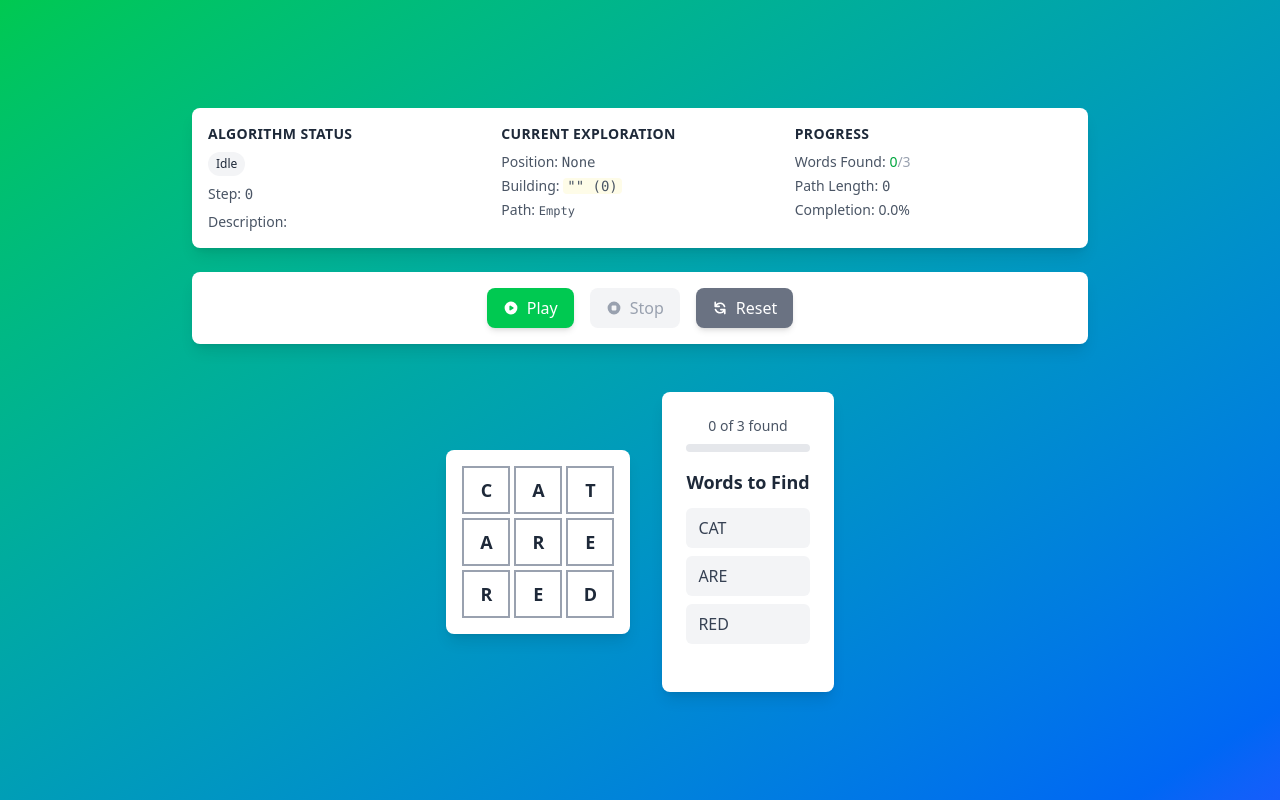
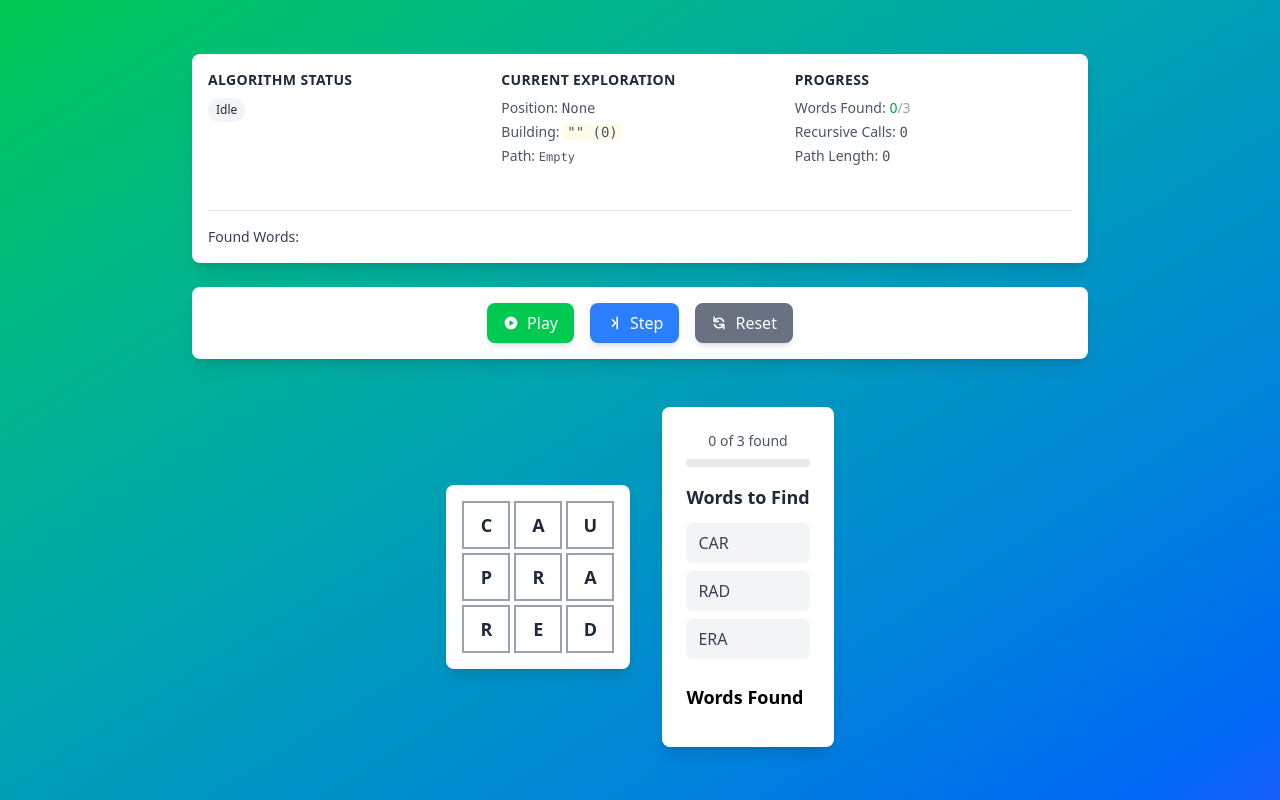
Before and after one commit to tony-montemuro/crossword, a React (Vite) app: page / in a window 1280 px wide. Built offline with nearby package versions, Linux system fonts and the light colour scheme.

Commit message:
improve diagnostics

```diff
--- a/src/App.tsx
+++ b/src/App.tsx
@@ -3,18 +3,17 @@ import WordList from './components/WordList';
 import AlgorithmDiagnostics from './components/AlgorithmDiagnostics';
 import AlgorithmControls from './components/AlgorithmControls';
 import { useAlgorithmState } from './hooks/useAlgorithmState';
-import { AlgorithmController } from './algorithms/AlgorithmController';
 
 function App() {
   const [algorithmState, algorithmActions] = useAlgorithmState();
 
   const testBoard = [
-    ['C', 'A', 'T'],
-    ['A', 'R', 'E'],
+    ['C', 'A', 'U'],
+    ['P', 'R', 'A'],
     ['R', 'E', 'D']
   ];
 
-  const testWords = ['CAT', 'ARE', 'RED'];
+  const testWords = ['CAR', 'RAD', 'ERA'];
 
   return (
     <div className="min-h-screen bg-gradient-to-br from-green-500 to-blue-600 flex flex-col items-center justify-center gap-6 p-8">
--- a/src/algorithms/AlgorithmController.ts
+++ b/src/algorithms/AlgorithmController.ts
@@ -16,16 +16,20 @@ export class AlgorithmController {
         this.actions = actions;
     }
 
-  startAlgorithm(generator: AlgorithmGenerator, speed = 500): void {
+    startAlgorithm(generator: AlgorithmGenerator, speed = 500, isPaused: boolean = false): void {
         this.stop();
 
         this.generator = generator;
         this.speed = speed;
         this.isRunning = true;
-    this.isPaused = false;
+        this.isPaused = isPaused;
 
-    this.actions.start();
+        this.actions.start(isPaused);
+        if (!isPaused) {
             this.executeNextStep();
+        } else {
+            this.stepOnce();
+        }
     }
 
     pause(): void {
@@ -48,25 +52,13 @@ export class AlgorithmController {
         }
     }
 
-  stop(): void {
-    this.isRunning = false;
-    this.isPaused = false;
-
-    if (this.intervalId) {
-      clearTimeout(this.intervalId);
-      this.intervalId = null;
-    }
-
-    this.generator = null;
-  }
-
     reset(): void {
         this.stop();
         this.actions.reset();
     }
 
     stepOnce(): void {
-    if (this.generator && !this.isRunning) {
+        if (this.generator && this.isPaused) {
             const { value, done } = this.generator.next();
 
             if (done) {
@@ -109,11 +101,23 @@ export class AlgorithmController {
         }
     }
 
+    private stop(): void {
+        this.isRunning = false;
+        this.isPaused = false;
+
+        if (this.intervalId) {
+            clearTimeout(this.intervalId);
+            this.intervalId = null;
+        }
+
+        this.generator = null;
+    }
+
     private applyStep(step: AlgorithmStep): void {
-    this.actions.incrementStep();
         this.actions.setDescription(step.description);
 
         if (step.stackVals !== undefined) {
+            this.actions.incrementRecursiveCount();
             this.actions.pushToStacks(step.stackVals);
         }
         if (step.isBacktracking !== undefined) {
--- a/src/components/AlgorithmControls.tsx
+++ b/src/components/AlgorithmControls.tsx
@@ -24,8 +24,12 @@ export default function AlgorithmControls({ state, actions, board, words }: Algo
     }
   };
 
-  const handleStop = () => {
-    controller.stop();
+  const handleStep = () => {
+    if (state.isRunning) {
+      controller.stepOnce();
+    } else {
+      controller.startAlgorithm(algorithmGenerator, 1000, true);
+    }
   };
 
   const handleReset = () => {
@@ -77,22 +81,23 @@ export default function AlgorithmControls({ state, actions, board, words }: Algo
           { getPlayPauseButtonText() }
         </button>
 
-        {/* Stop Button */ }
+        {/* Step Button */ }
         <button
-          onClick={ handleStop }
-          disabled={ !state.isRunning }
+          onClick={ handleStep }
+          disabled={ state.isComplete || (state.isRunning && !state.isPaused) }
           className={ `
-                        flex items-center gap-2 px-4 py-2 rounded-lg font-medium transition-all duration-200
-                        ${!state.isRunning
+    flex items-center gap-2 px-4 py-2 rounded-lg font-medium transition-all duration-200
+    ${(state.isComplete || (state.isRunning && !state.isPaused))
               ? 'bg-gray-100 text-gray-400 cursor-not-allowed'
-              : 'bg-red-500 hover:bg-red-600 text-white shadow-md hover:shadow-lg'
+              : 'bg-blue-500 hover:bg-blue-600 text-white shadow-md hover:shadow-lg'
             }
-                    `}
+  `}
         >
           <svg className="w-4 h-4" fill="currentColor" viewBox="0 0 20 20">
-            <path fillRule="evenodd" d="M10 18a8 8 0 100-16 8 8 0 000 16zM8 7a1 1 0 00-1 1v4a1 1 0 001 1h4a1 1 0 001-1V8a1 1 0 00-1-1H8z" clipRule="evenodd" />
+            <path fillRule="evenodd" d="M7.293 14.707a1 1 0 010-1.414L10.586 10 7.293 6.707a1 1 0 011.414-1.414l4 4a1 1 0 010 1.414l-4 4a1 1 0 01-1.414 0z" clipRule="evenodd" />
+            <path fillRule="evenodd" d="M13 17a1 1 0 102 0V3a1 1 0 10-2 0v14z" clipRule="evenodd" />
           </svg>
-          Stop
+          Step
         </button>
 
         {/* Reset Button */ }
--- a/src/components/AlgorithmDiagnostics.tsx
+++ b/src/components/AlgorithmDiagnostics.tsx
@@ -10,7 +10,7 @@ export default function AlgorithmDiagnostics({ algorithmState, totalWords }: Alg
         description,
         stacks,
         foundWords,
-    stepCount,
+        recursiveCount,
         isBacktracking,
         isComplete,
         isRunning,
@@ -54,11 +54,8 @@ export default function AlgorithmDiagnostics({ algorithmState, totalWords }: Alg
                             </span>
                         ) }
                     </div>
-          <div className="text-sm text-gray-600">
-            Step: <span className="font-mono font-medium">{ stepCount }</span>
-          </div>
-          <div className="text-sm text-gray-600">
-            Description: <span className="font-mono font-medium">{ description }</span>
+                    <div className="text-sm text-gray-600 h-16">
+                        <span className="font-mono font-medium">{ description }</span>
                     </div>
                 </div>
 
@@ -88,20 +85,16 @@ export default function AlgorithmDiagnostics({ algorithmState, totalWords }: Alg
                             Words Found: <span className="font-medium text-green-600">{ foundWords.length }</span>
                             <span className="text-gray-400">/{ totalWords }</span>
                         </div>
+                        <div className="text-sm text-gray-600">
+                            Recursive Calls: <span className="font-mono font-medium">{ recursiveCount }</span>
+                        </div>
                         <div className="text-gray-600">
                             Path Length: <span className="font-mono font-medium">{ stacks.positions.length }</span>
-            </div>
-            <div className="text-gray-600">
-              Completion: <span className="font-medium">
-                { ((foundWords.length / totalWords) * 100).toFixed(1) }%
-              </span>
                         </div>
                     </div>
                 </div>
             </div>
 
-      {/* Found Words Quick View */ }
-      { foundWords.length > 0 && (
             <div className="mt-4 pt-4 border-t border-gray-200">
                 <div className="flex items-center gap-2">
                     <span className="text-sm font-medium text-gray-700">Found Words:</span>
@@ -117,7 +110,6 @@ export default function AlgorithmDiagnostics({ algorithmState, totalWords }: Alg
                     </div>
                 </div>
             </div>
-      ) }
         </div>
     );
 }
--- a/src/components/WordList.tsx
+++ b/src/components/WordList.tsx
@@ -8,27 +8,23 @@ interface WordListProps {
 export default function WordList({ words, algorithmState }: WordListProps) {
   const wordsToFind = words.filter(word => !algorithmState?.foundWords.includes(word));
   const wordsFound = algorithmState?.foundWords || [];
-  const currentWord = algorithmState?.currentWord || '';
+  const currentWord = algorithmState?.stacks.words.at(-1) || '';
 
   const getWordClassName = (word: string, isInToFind: boolean): string => {
     const baseClasses = "px-3 py-2 rounded-md font-medium transition-all duration-300";
 
     if (isInToFind) {
-      // Highlight current word being built
       if (currentWord && word.startsWith(currentWord) && word !== currentWord) {
         return `${baseClasses} bg-yellow-100 border-2 border-yellow-400 text-gray-800`;
       }
-      // Regular words to find
       return `${baseClasses} bg-gray-100 text-gray-700`;
     } else {
-      // Found words
       return `${baseClasses} bg-green-100 text-green-800`;
     }
   };
 
   return (
     <div className="bg-white rounded-lg shadow-lg p-6 max-w-xs">
-      {/* Progress indicator */ }
       <div className="mb-4 text-center">
         <div className="text-sm text-gray-600 mb-2">
           { wordsFound.length } of { words.length } found
@@ -41,7 +37,6 @@ export default function WordList({ words, algorithmState }: WordListProps) {
         </div>
       </div>
 
-      {/* Words to Find */ }
       <div className="mb-6">
         <h2 className="text-lg font-bold text-gray-800 mb-3">Words to Find</h2>
         { wordsToFind.length > 0 ? (
@@ -60,12 +55,10 @@ export default function WordList({ words, algorithmState }: WordListProps) {
         ) }
       </div>
 
-      {/* Words Found */ }
-      { wordsFound.length > 0 && (
       <div>
-          <h2 className="text-lg font-bold text-green-700 mb-3 flex items-center gap-2">
+        <h2 className={ `text-lg font-bold mb-3 flex items-center gap-2 ${wordsFound.length > 0 && "text-green-700"}` }>
           Words Found
-            <span className="text-green-600">✓</span>
+          { wordsFound.length > 0 && <span className="text-green-600">✓</span> }
         </h2>
         <ul className="space-y-2">
           { wordsFound.map(word => (
@@ -78,7 +71,6 @@ export default function WordList({ words, algorithmState }: WordListProps) {
           )) }
         </ul>
       </div>
-      ) }
     </div>
   );
 }
--- a/src/hooks/useAlgorithmState.ts
+++ b/src/hooks/useAlgorithmState.ts
@@ -7,11 +7,11 @@ export function useAlgorithmState(): [AlgorithmState, AlgorithmActions] {
     const [state, setState] = useState<AlgorithmState>(initialAlgorithmState);
 
     const actions: AlgorithmActions = {
-    start: useCallback(() => {
+        start: useCallback((isPaused: boolean) => {
             setState(prev => ({
                 ...prev,
                 isRunning: true,
-        isPaused: false,
+                isPaused: isPaused,
                 isComplete: false,
                 stepCount: 0
             }));
@@ -72,8 +72,8 @@ export function useAlgorithmState(): [AlgorithmState, AlgorithmActions] {
             setState(prev => ({ ...prev, isBacktracking }));
         }, []),
 
-    incrementStep: useCallback(() => {
-      setState(prev => ({ ...prev, stepCount: prev.stepCount + 1 }));
+        incrementRecursiveCount: useCallback(() => {
+            setState(prev => ({ ...prev, recursiveCount: prev.recursiveCount + 1 }));
         }, []),
     };
 
--- a/src/types/AlgorithmState.ts
+++ b/src/types/AlgorithmState.ts
@@ -13,7 +13,7 @@ interface AlgorithmState {
     description: string,
     stacks: Stacks,
     foundWords: string[];
-    stepCount: number;
+    recursiveCount: number;
     isBacktracking: boolean;
     isComplete: boolean;
     isRunning: boolean;
@@ -22,7 +22,7 @@ interface AlgorithmState {
 
 export interface AlgorithmActions {
     // Control flow
-    start: () => void;
+    start: (isPaused: boolean) => void;
     pause: () => void;
     resume: () => void;
     reset: () => void;
@@ -34,14 +34,14 @@ export interface AlgorithmActions {
     popFromStacks: () => void;
     addFoundWord: (word: string) => void;
     setBacktracking: (isBacktracking: boolean) => void;
-    incrementStep: () => void;
+    incrementRecursiveCount: () => void;
 }
 
 export const initialAlgorithmState: AlgorithmState = {
     description: '',
     stacks: { positions: [], words: [], trieNodes: [] },
     foundWords: [],
-    stepCount: 0,
+    recursiveCount: 0,
     isBacktracking: false,
     isComplete: false,
     isRunning: false,
```
Also changed, not shown: src/algorithms/wordSearch.ts (+6 -6 lines). Lines whose indentation alone changed are shown as unchanged.
